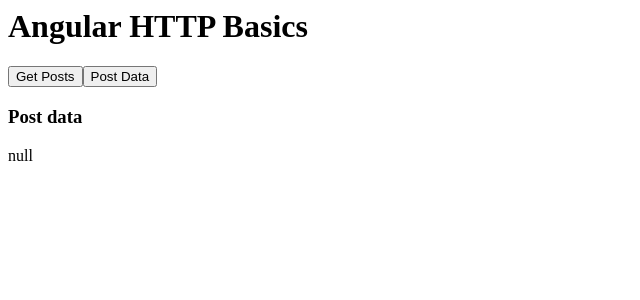
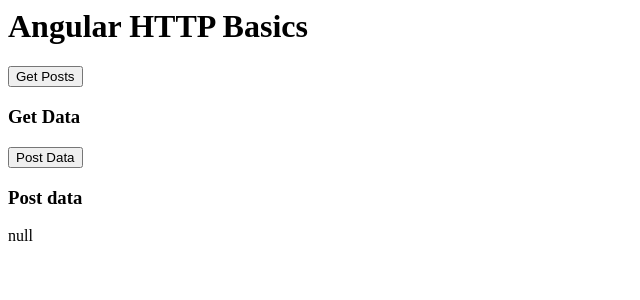
Before and after one commit to vbmaster/angular-practice, an Angular app: page / in a window 1280 px wide. Shown: the top 300 px of the page, without its empty margins (0-640 px from the left). Built offline with nearby package versions, Linux system fonts and the light colour scheme.

Commit message:
1 file modified

```diff
--- a/src/app/posts/posts.component.html
+++ b/src/app/posts/posts.component.html
@@ -1,8 +1,7 @@
 <h1>Angular HTTP Basics </h1>
 <button (click)="getPosts()"> Get Posts</button>
-
+<h3> Get Data</h3>
 <div *ngFor="let post of posts | async">
-  <h3> Get Data</h3>
   {{ post |json}}
 </div>
 <button (click)="createPost()">
```
